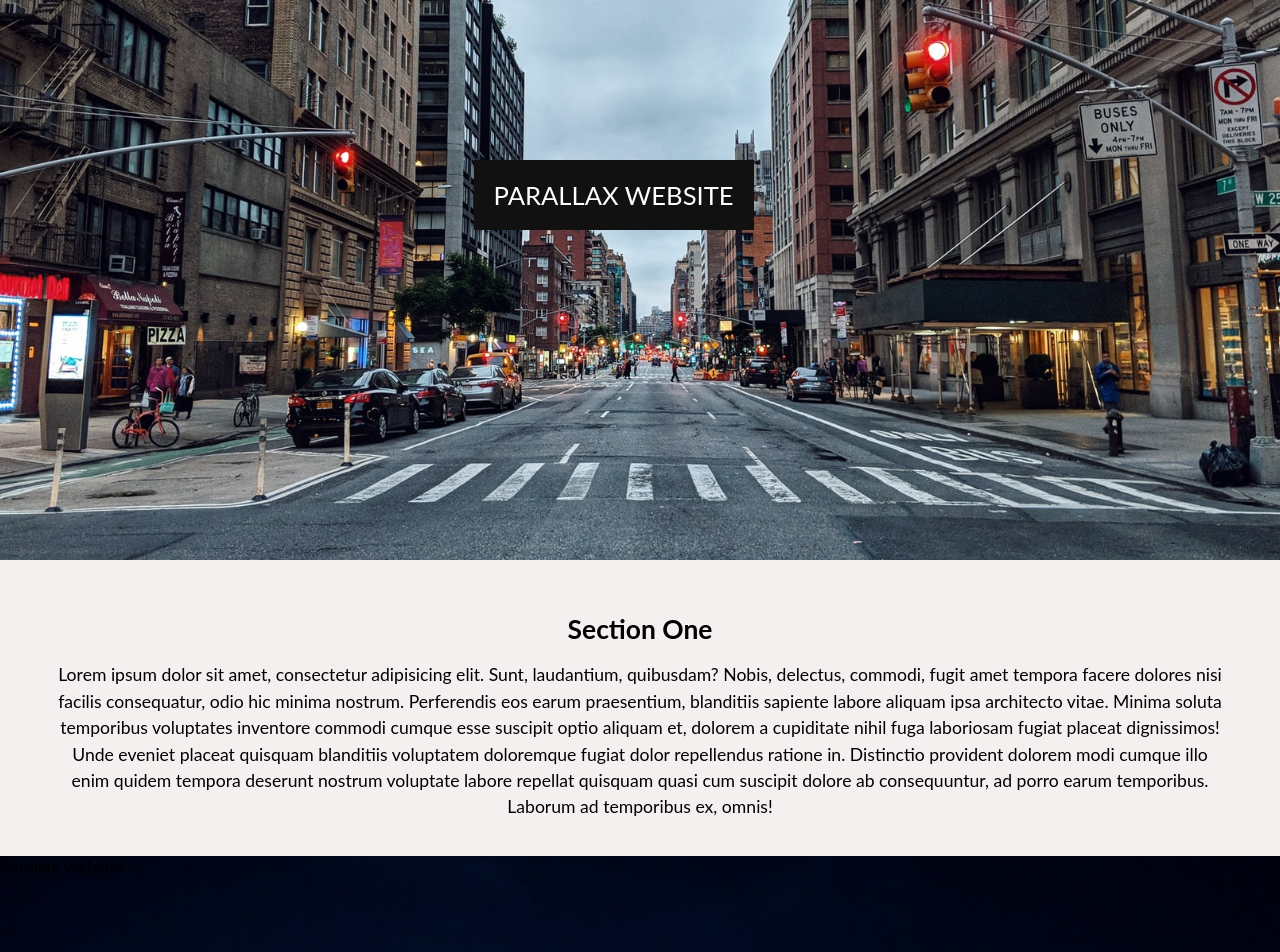
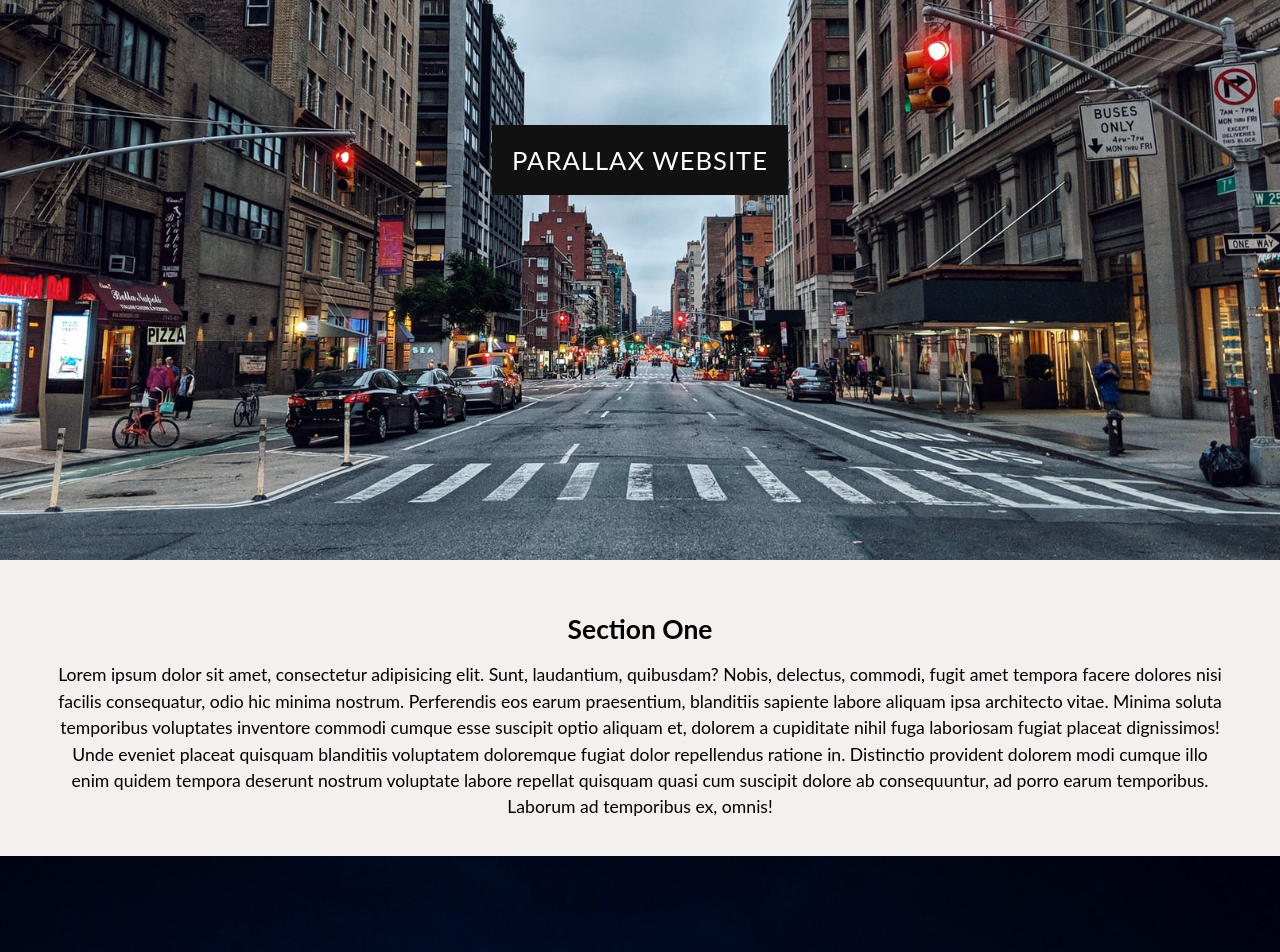
Before and after one commit to robb52/parallax, a plain HTML site: page index.html in a window 1280 px wide. Shown: the part 240-1192 px from the top of the page. Drawn offline with Linux system fonts and the light colour scheme.

Commit message:
Adjusted markup and refactored css

```diff
--- a/css/styles.css
+++ b/css/styles.css
@@ -31,6 +31,10 @@ p {
     padding: 1em 3em 2em;
 }
 
+span {
+    text-align: center;
+}
+
 .img1 {
     background-image: url(../images/image_1.jpeg);
     min-height: 100vh;
@@ -39,6 +43,7 @@ p {
 .img2 {
     background-image: url(../images/image_2.jpeg);
     min-height: 100vh;
+    text-align: center;
 }
 
 .img1, .img2 {
@@ -51,11 +56,25 @@ p {
 .title1 {
     position: absolute;
     top: 50%;
-    left: 37%;
+    left: 50%;
     background: #111;
     color: #fff;
     font-size: 1.6rem;
     text-align: center;
+    letter-spacing: 1px;
     text-transform: uppercase;
     padding: 20px;
+    transform: translateX(-50%) translateY(-50%);
 }
+
+.title2 {
+    position: absolute;
+    color: #fff;
+    font-size: 1.6rem;
+    letter-spacing: 1px;
+    text-transform: uppercase;
+    top: 200%;
+    transform: translateX(-50%) translateY(-50%);
+    background: #000;
+    padding: .6em;
+}
--- a/index.html
+++ b/index.html
@@ -36,7 +36,7 @@
 
         <div class="img2">
             <span class="title2">
-                Parallax website
+                Image two title
             </span>
         </div>
 
```
